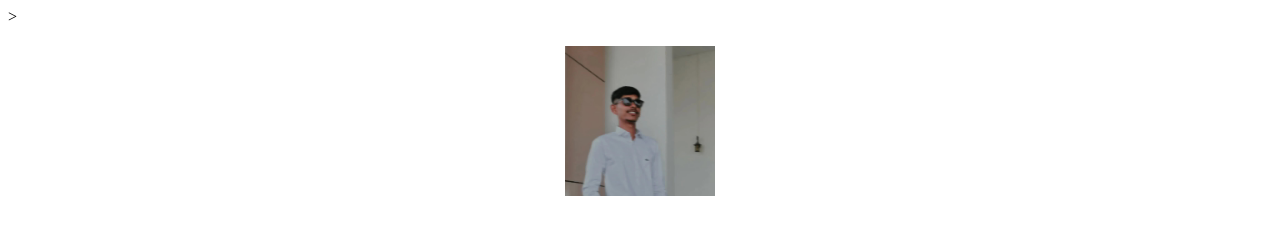
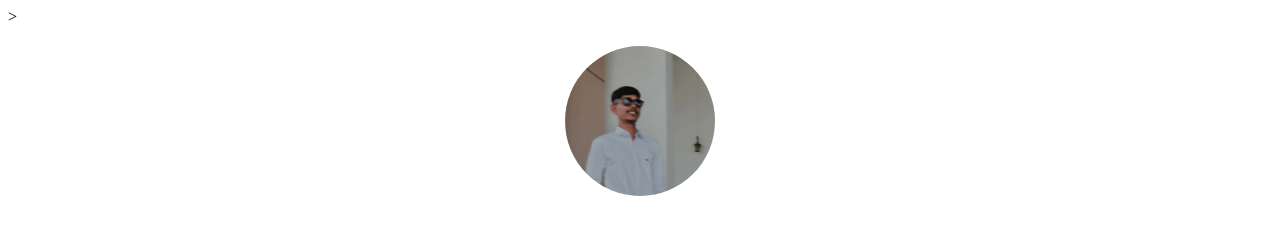
Before and after one commit to Rushi0304/ResumeHtml, a plain HTML site: page Resume.html in a window 1280 px wide. Shown: the top 236 px of the page. Drawn offline with Linux system fonts and the light colour scheme.

Commit message:
Update Resume.html

```diff
--- a/Resume.html
+++ b/Resume.html
@@ -9,7 +9,7 @@
 </head>
 <body>
     <div style="text-align: center; margin-top: 20px;">
-        <img  src="./RB03.jpg" alt="Profile Picture" width="150" height="150">
+        <img  src="./RB03.jpg" alt="Profile Picture" width="150" height="150" style="border-radius:50%">
     </div>
     <br>
    <h1 style="text-align: center;">Rushikesh Babar</h1>
```
